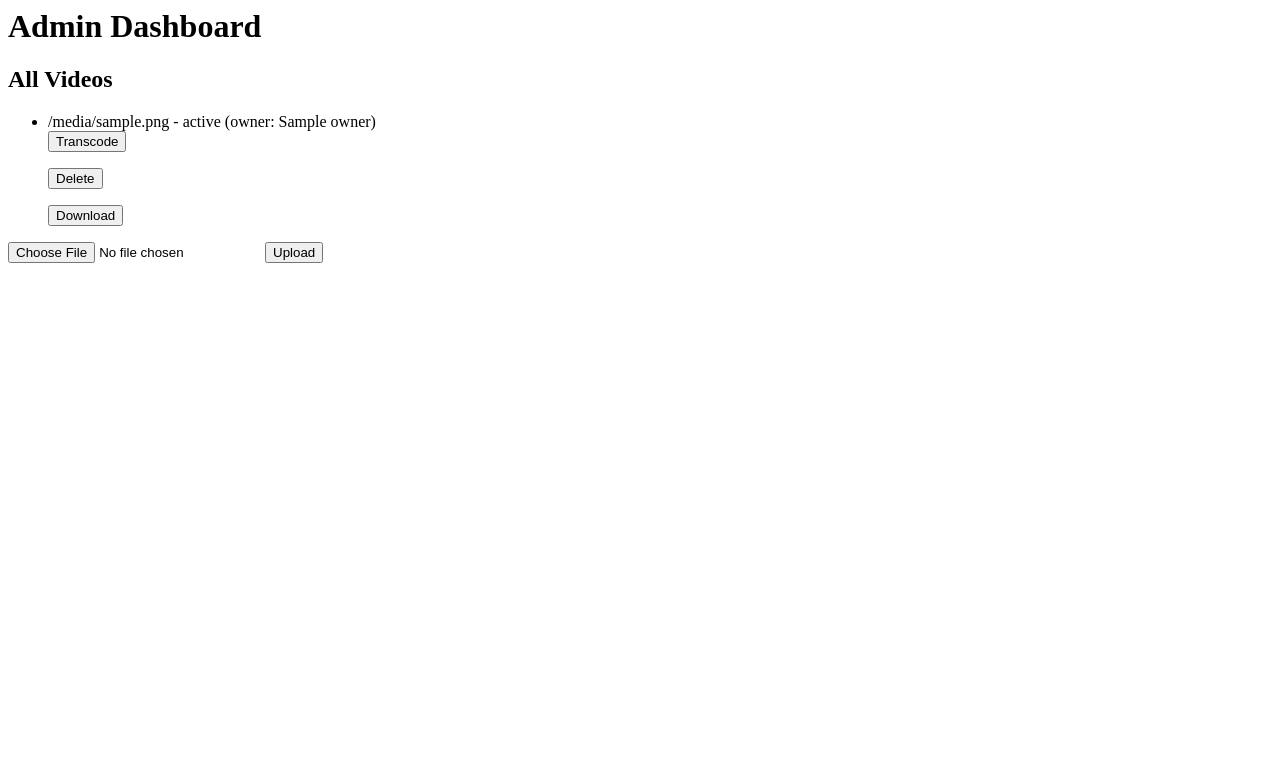
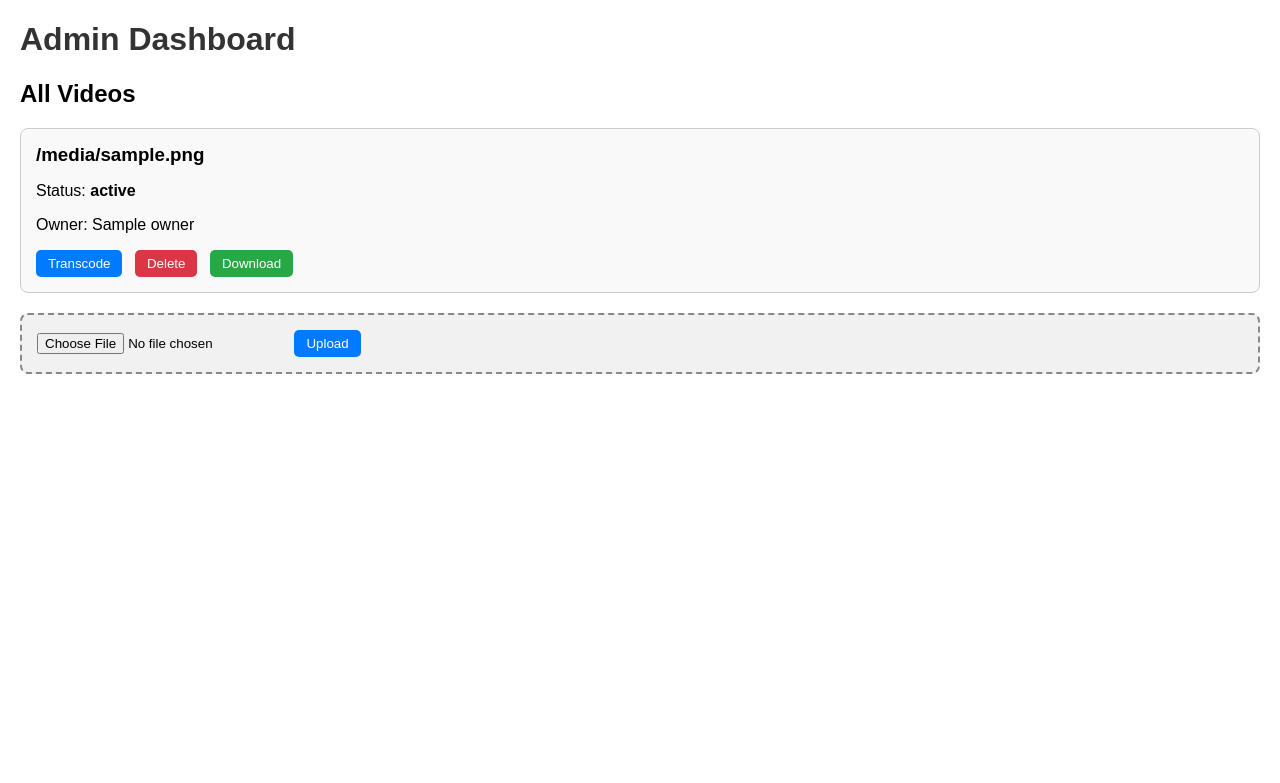
Before and after one commit to Lachthegod/a1-video-app, a Python web app: template videocli/templates/dashboard_admin.html in a window 1280 px wide. Shown: the top 783 px of the page. Run offline with Jinja, Linux system fonts and the light colour scheme; the template is opened without the code that fills it: most values are stand-ins (such as "Sample title", 1, 10 or a date in 2020).

Commit message:
New HTML

```diff
--- a/videocli/templates/dashboard_admin.html
+++ b/videocli/templates/dashboard_admin.html
@@ -1,22 +1,65 @@
-<h1>Admin Dashboard</h1>
-<h2>All Videos</h2>
-<ul>
+<!DOCTYPE html>
+<html>
+<head>
+  <title>Admin Dashboard</title>
+  <style>
+    body { font-family: Arial, sans-serif; margin: 20px; }
+    h1 { color: #333; }
+    .video-card {
+      border: 1px solid #ccc;
+      border-radius: 8px;
+      padding: 15px;
+      margin-bottom: 10px;
+      background: #f9f9f9;
+    }
+    .video-card h3 { margin: 0 0 10px 0; }
+    .video-actions form, .video-actions a { display: inline-block; margin-right: 8px; }
+    .upload-box {
+      margin-top: 20px;
+      padding: 15px;
+      border: 2px dashed #888;
+      border-radius: 8px;
+      background: #f1f1f1;
+    }
+    button {
+      background: #007bff;
+      color: white;
+      border: none;
+      padding: 6px 12px;
+      border-radius: 5px;
+      cursor: pointer;
+    }
+    button:hover { background: #0056b3; }
+  </style>
+</head>
+<body>
+  <h1>Admin Dashboard</h1>
+  <h2>All Videos</h2>
+
   {% for v in videos %}
-    <li>{{ v.filename }} - {{ v.status }} (owner: {{ v.owner }})
+  <div class="video-card">
+    <h3>{{ v.filename }}</h3>
+    <p>Status: <strong>{{ v.status }}</strong></p>
+    <p>Owner: {{ v.owner }}</p>
+    <div class="video-actions">
       <form action="/transcode/{{ session_id }}/{{ v.id }}/mp4" method="post">
         <button type="submit">Transcode</button>
       </form>
       <form action="/delete/{{ session_id }}/{{ v.id }}" method="post">
-        <button>Delete</button>
+        <button type="submit" style="background:#dc3545">Delete</button>
       </form>
       <a href="/download/{{ session_id }}/{{ v.id }}">
-        <button type="button">Download</button>
+        <button type="button" style="background:#28a745">Download</button>
       </a>
-    </li>
+    </div>
+  </div>
   {% endfor %}
-</ul>
 
-<form action="/upload/{{ session_id }}" enctype="multipart/form-data" method="post">
-  <input type="file" name="file">
-  <button>Upload</button>
-</form>
+  <div class="upload-box">
+    <form action="/upload/{{ session_id }}" enctype="multipart/form-data" method="post">
+      <input type="file" name="file">
+      <button type="submit">Upload</button>
+    </form>
+  </div>
+</body>
+</html>
```
Also changed, not shown: videocli/templates/dashboard_user.html (+54 -12 lines).
